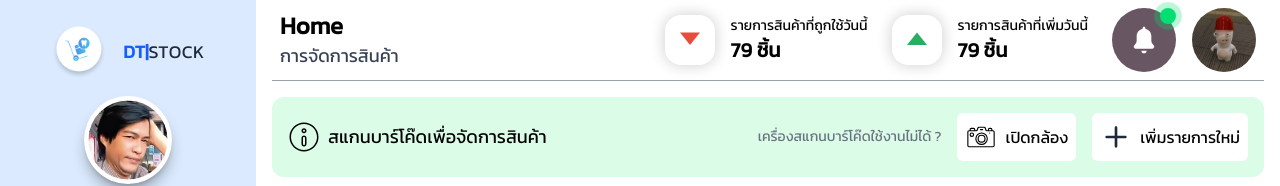
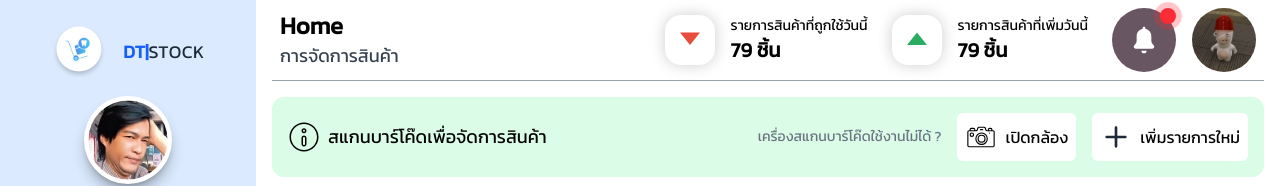
Before and after one commit to panuwit009/dtstock, a Next.js app: page /home in a window 1280 px wide. Shown: the top 186 px of the page. Built offline with nearby package versions, Linux system fonts and the light colour scheme.

Commit message:
เปลี่ยนสีวงกลมตรงการแจ้งเตือนเป็นสีแดง

```diff
--- a/src/components/home/header/notificationbtn.tsx
+++ b/src/components/home/header/notificationbtn.tsx
@@ -124,8 +124,8 @@ export default function NotificationButton() {
 
         {newNotificationsCount > 0 && (
           <>
-            <span className="absolute top-0 right-0 w-4 h-4 rounded-full bg-green-400 animate-ping"></span>
-            <span className="absolute top-0 right-0 w-4 h-4 rounded-full bg-green-400"></span>
+            <span className="absolute top-0 right-0 w-4 h-4 rounded-full bg-red-500 animate-ping"></span>
+            <span className="absolute top-0 right-0 w-4 h-4 rounded-full bg-red-500"></span>
           </>
         )}
       </button>
```
